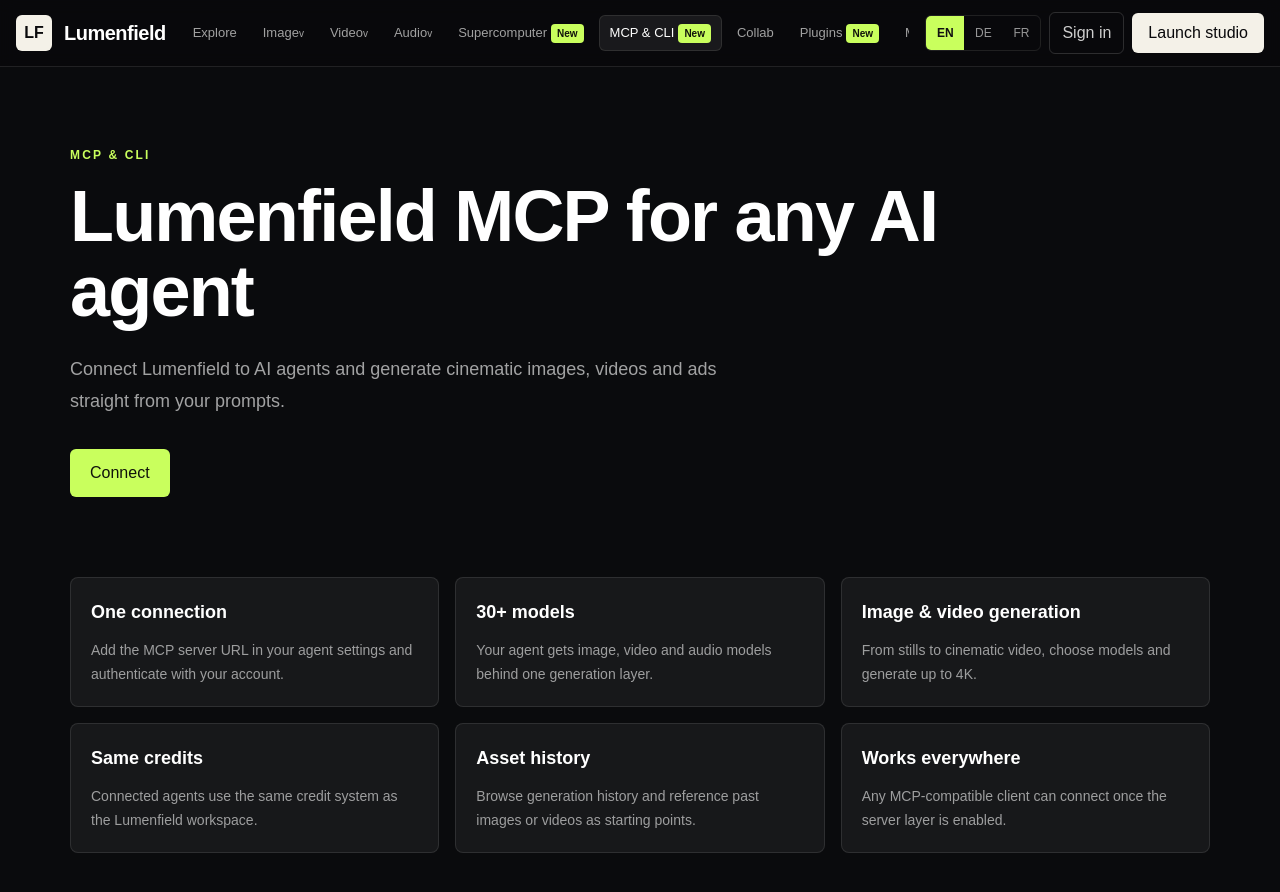
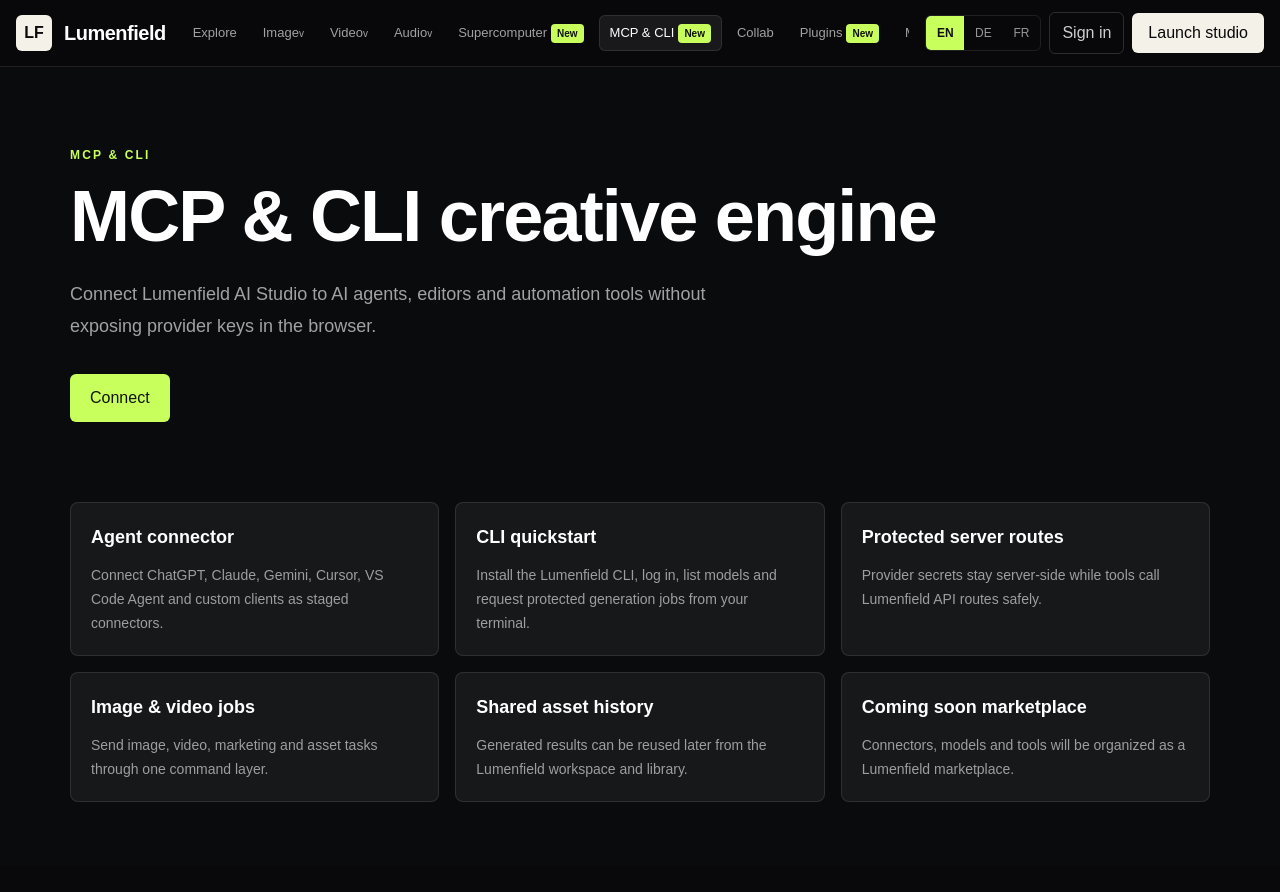
Before and after one commit to ayyildizhakan58-design/novaframe, a Next.js app: page /mcp in a window 1280 px wide. Shown: the top 892 px of the page. After the commit the page ends 866 px from the top, so only its background shows below. Built offline with nearby package versions, Linux system fonts and the light colour scheme.

Commit message:
Update page.tsx

```diff
--- a/app/mcp/page.tsx
+++ b/app/mcp/page.tsx
@@ -8,15 +8,15 @@
       ctaLabel="Connect"
       eyebrow="MCP & CLI"
       features={[
-        { title: "One connection", desc: "Add the MCP server URL in your agent settings and authenticate with your account." },
-        { title: "30+ models", desc: "Your agent gets image, video and audio models behind one generation layer." },
-        { title: "Image & video generation", desc: "From stills to cinematic video, choose models and generate up to 4K." },
-        { title: "Same credits", desc: "Connected agents use the same credit system as the Lumenfield workspace." },
-        { title: "Asset history", desc: "Browse generation history and reference past images or videos as starting points." },
-        { title: "Works everywhere", desc: "Any MCP-compatible client can connect once the server layer is enabled." },
+        { title: "Agent connector", desc: "Connect ChatGPT, Claude, Gemini, Cursor, VS Code Agent and custom clients as staged connectors." },
+        { title: "CLI quickstart", desc: "Install the Lumenfield CLI, log in, list models and request protected generation jobs from your terminal." },
+        { title: "Protected server routes", desc: "Provider secrets stay server-side while tools call Lumenfield API routes safely." },
+        { title: "Image & video jobs", desc: "Send image, video, marketing and asset tasks through one command layer." },
+        { title: "Shared asset history", desc: "Generated results can be reused later from the Lumenfield workspace and library." },
+        { title: "Coming soon marketplace", desc: "Connectors, models and tools will be organized as a Lumenfield marketplace." },
       ]}
-      tagline="Connect Lumenfield to AI agents and generate cinematic images, videos and ads straight from your prompts."
-      title="Lumenfield MCP for any AI agent"
+      tagline="Connect Lumenfield AI Studio to AI agents, editors and automation tools without exposing provider keys in the browser."
+      title="MCP & CLI creative engine"
     />
   );
 }
```
